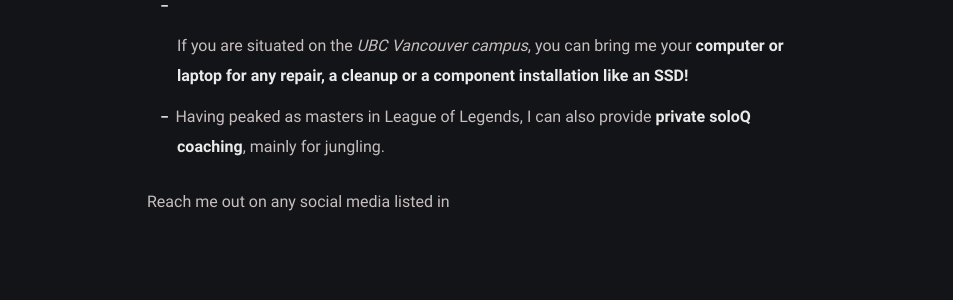
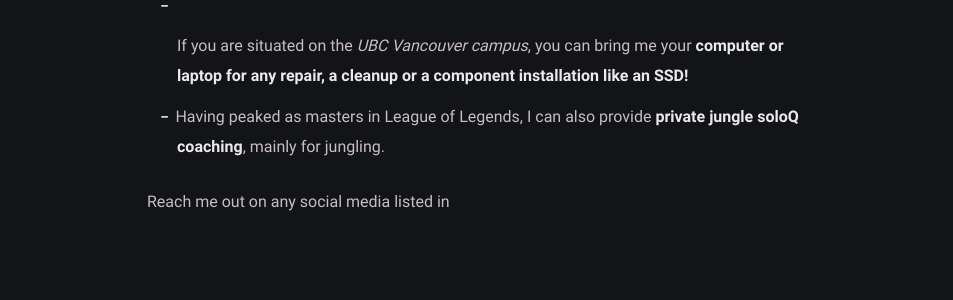
Before and after one commit to Pistachihen/pistachi.github.io, a Jekyll site: the page built from _posts/welcome-to-jekyll/2020-08-29-welcome-to-jekyll.md, in a window 1280 px wide. Shown: the part 648-948 px from the top of the page, without its empty margins (163-1116 px from the left). Built offline with Jekyll 4.4.1, drawn with Linux system fonts in a browser that asks for light colours.

Commit message:
2020-08-29-welcome-to-jekyll.md: changed

```diff
--- a/_posts/welcome-to-jekyll/2020-08-29-welcome-to-jekyll.md
+++ b/_posts/welcome-to-jekyll/2020-08-29-welcome-to-jekyll.md
@@ -10,7 +10,7 @@ Hello, you must have clicked this wondering "services？ How can this part japan
 - Same as the system above, I can also provide **private Portuguese tutoring**, since it's my mother language.
 - If you are situated on the *UBC Vancouver campus*, you can bring me your **computer or laptop for any repair, a cleanup or a component installation like an SSD!**
 
-- Having peaked as masters in League of Legends, I can also provide **private soloQ coaching**, mainly for jungling.
+- Having peaked as masters in League of Legends, I can also provide **private jungle soloQ coaching**, mainly for jungling.
 
 
 
```
